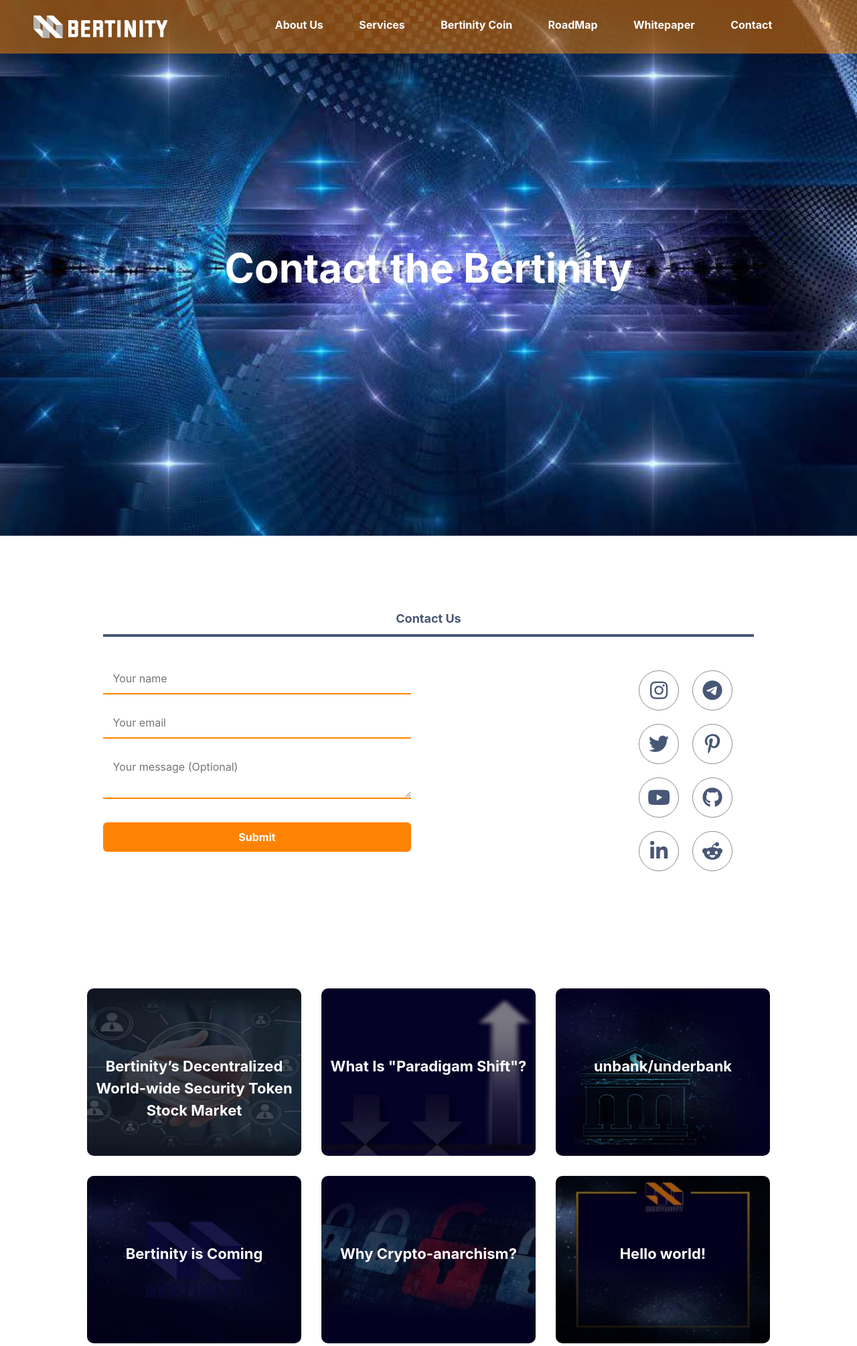
After one commit to mohammad6vakili/Bertinity, a PHP site: page /Contact.html in a window 1280 px wide. The commit adds this page. Shown: the top 2010 px of the page at 67% size. Run offline with PHP 8.4, Linux system fonts and the light colour scheme; some libraries are stand-ins or nearby versions.

Commit message:
contact us page

```diff
--- /dev/null
+++ b/Contact.html
@@ -0,0 +1,194 @@
+<!DOCTYPE html>
+<html lang="en">
+<head>
+    <meta charset="UTF-8">
+    <meta http-equiv="X-UA-Compatible" content="IE=edge">
+    <meta name="viewport" content="width=device-width, initial-scale=1.0">
+    <link rel="stylesheet" href="https://maxcdn.bootstrapcdn.com/bootstrap/4.5.2/css/bootstrap.min.css">
+    <script src="https://ajax.googleapis.com/ajax/libs/jquery/3.5.1/jquery.min.js"></script>
+    <script src="https://cdnjs.cloudflare.com/ajax/libs/popper.js/1.16.0/umd/popper.min.js"></script>
+    <script src="https://maxcdn.bootstrapcdn.com/bootstrap/4.5.2/js/bootstrap.min.js"></script>
+    <link rel="stylesheet" href="https://cdnjs.cloudflare.com/ajax/libs/animate.css/4.1.1/animate.min.css"/>
+    <script src="https://use.fontawesome.com/d742d41545.js"></script>
+    <link rel="stylesheet" href="/style.css">
+    <title>Contact us | Bertinity</title>
+</head>
+<body>
+    <div class="wrapper">
+      <!-----------------------------header---------------------------------------->
+        <div id="hamburger-menu">
+          <div class="close-ham-wrapper">
+            <i class="fa fa-times" id="close-ham"></i>
+          </div>
+          <div class="ham-links">
+            <div>
+                <a href="#">About Us</a>
+            </div>
+            <div>
+                <a href="#">Services</a>
+            </div>
+            <div>
+                <a href="#">Bertinity Coin</a>
+            </div>
+            <div>
+                <a href="#">RoadMap</a>
+            </div>
+            <div>
+                <a href="#">Whitepaper</a>
+            </div>
+            <div>
+                <a href="#">Contact</a>
+            </div>
+          </div>
+        </div>
+        <header class="header">
+            <img src="/images/headerLogo.png" class="header-logo" alt="logo">
+            <div class="header-links">
+                <div>
+                      <a href="#">About Us</a>
+                </div>
+                <div>
+                      <a href="#">Services</a>
+                </div>
+                <div>
+                      <a href="#">Bertinity Coin</a>
+                </div>
+                <div>
+                      <a href="#">RoadMap</a>
+                </div>
+                <div>
+                      <a href="#">Whitepaper</a>
+                </div>
+                <div>
+                      <a href="#">Contact</a>
+                </div>
+            </div>
+            <div id="hamburger-button">
+              <i class="fa fa-bars"></i>
+            </div>
+        </header>
+        <!-------------------------------------body--------------------------------->
+        <main>
+            <section class="contact-header-banner">
+                <span>Contact the Bertinity</span>
+            </section>
+            <section class="contact-main">
+                <div class="contact-main-title">Contact Us</div>
+                <div class="contact-main-form">
+                    <form class="contact-main-form-form">
+                        <input required class="contact-main-form-form-input" type="text" placeholder="Your name">
+                        <input required class="contact-main-form-form-input" type="email" placeholder="Your email">
+                        <textarea class="contact-main-form-form-input" placeholder="Your message (Optional)"></textarea>
+                        <button>Submit</button>
+                    </form>
+                    <div class="contact-main-form-social">
+                        <div>
+                            <a href="https://www.instagram.com/bertinity.io">
+                                <i class="fa fa-instagram"></i>
+                            </a>
+                            <a href="https://t.me/bertinity">
+                                <i class="fa fa-telegram"></i>
+                            </a>
+                            <a href="https://twitter.com/bertinity">
+                                <i class="fa fa-twitter"></i>
+                            </a>
+                            <a href="https://www.pinterest.de/bertinity/">
+                                <i class="fa fa-pinterest-p"></i>
+                            </a>
+                            <a href="https://www.youtube.com/channel/UCyY_Vf3CYkCTnfBs4_Gs_EQ">
+                                <i class="fa fa-youtube-play"></i>
+                            </a>
+                            <a href="https://github.com/Bertinity">
+                                <i class="fa fa-github"></i>
+                            </a>
+                            <a href="https://www.linkedin.com/company/bertinity">
+                                <i class="fa fa-linkedin"></i>
+                            </a>
+                            <a href="https://www.bertinity.com">
+                                <i class="fa fa-reddit-alien"></i>
+                            </a>
+                        </div>
+                    </div>
+                </div>
+            </section>
+            <section class="posts">
+              <div class="posts-item">
+                <div class="post-hover-bg"></div>
+                <img src="/images/bertinity-300x300.jpg" alt="post">
+                <p>Bertinity’s Decentralized World-wide Security Token Stock Market</p>
+              </div>
+              <div class="posts-item">
+                <div class="post-hover-bg"></div>
+                <img src="/images/2.jpg" alt="post">
+                <p>What Is "Paradigam Shift"?</p>
+              </div>
+              <div class="posts-item">
+                <div class="post-hover-bg"></div>
+                <img src="/images/1.jpg" alt="post">
+                <p>unbank/underbank</p>
+              </div>
+              <div class="posts-item">
+                <div class="post-hover-bg"></div>
+                <img src="/images/4.jpg" alt="post">
+                <p>Bertinity is Coming</p>
+              </div>
+              <div class="posts-item">
+                <div class="post-hover-bg"></div>
+                <img src="/images/3.jpg" alt="post">
+                <p>Why Crypto-anarchism?</p>
+              </div>
+              <div class="posts-item">
+                <div class="post-hover-bg"></div>
+                <img src="/images/5.jpg" alt="post">
+                <p>Hello world!</p>
+              </div>
+            </section>
+        </main>
+        <!-------------------------------------footer--------------------------------->
+        <footer class="footer">
+          <div class="footer-bg">
+            <div class="footer-input-section">
+              <span>Anonymous Blockchain Ecosystem</span>
+              <div>
+                <input placeholder="Email" type="text">
+                <button>SIGN UP</button>
+              </div>
+            </div>
+            <div class="footer-social">
+              <div class="footer-social-item">
+                <div>
+                  <img src="/images/Youtube.svg" alt="Youtube">
+                </div>
+                <span>Youtube</span>
+              </div>
+              <div class="footer-social-item">
+                <div>
+                  <img style="margin-right: 5px;" src="/images/Telegram.svg" alt="Telegram">
+                </div>
+                <span>Telegram</span>
+              </div>
+              <div class="footer-social-item">
+                <div>
+                  <img src="/images/Twitter.svg" alt="Twitter">
+                </div>
+                <span>Twitter</span>
+              </div>
+              <div class="footer-social-item">
+                <div>
+                  <img src="/images/Reddit.svg" alt="Reddit">
+                </div>
+                <span>Reddit</span>
+              </div>
+              <div class="footer-social-item">
+                <div>
+                  <img src="/images/Linkdin.svg" alt="Linkdin">
+                </div>
+                <span>Linkdin</span>
+              </div>
+            </div>
+          </div>
+        </footer>
+    </div>
+</body>
+<script src="script.js"></script>
+</html>
--- a/style.css
+++ b/style.css
@@ -674,7 +674,103 @@
   top: 0;
   left: 0;
   border-radius: 10px 0 0 10px;
-  background:rgba(0, 0, 0, 0) linear-gradient(rgba(0, 0, 0, 0.3), rgba(0, 0, 0, 0.3)) repeat scroll 0% 0%;;
+  background: rgba(0, 0, 0, 0)
+    linear-gradient(rgba(0, 0, 0, 0.3), rgba(0, 0, 0, 0.3)) repeat scroll 0% 0%;
+}
+/* ------------------------------------------contact-----------------------------------------------*/
+.contact-header-banner {
+  width: 100%;
+  height: 100vh;
+  display: flex;
+  justify-content: center;
+  align-items: center;
+  background-image: url(/images/header_contact.jpg);
+  background-repeat: no-repeat;
+  background-size: cover;
+}
+.contact-header-banner > span {
+  font-size: 60px;
+  font-weight: 700;
+  color: white;
+}
+.contact-main {
+  width: 100%;
+  display: flex;
+  flex-direction: column;
+  align-items: center;
+  margin-top: 100px;
+}
+.contact-main-title {
+  width: 76%;
+  color: #485776;
+  display: flex;
+  justify-content: center;
+  font-size: 18px;
+  font-weight: 700;
+  padding: 10px;
+  border-bottom: 4px solid #485776 ;
+}
+.contact-main-form{
+  width: 100%;
+  margin-top: 40px;
+  display: flex;
+}
+.contact-main-form-form{
+  width: 60%;
+  display: flex;
+  flex-direction: column;
+  align-items: center;
+}
+.contact-main-form-form-input , .contact-main-form-form>button{
+  width: 60%;
+  padding:10px 15px;
+  margin-bottom: 20px;
+  min-width: 300px;
+  border: none;
+  border-bottom: 2px solid #ff8303;
+}
+.contact-main-form-form>button{
+  border: none;
+  background-color: #ff8303;
+  color: white;
+  font-weight: 700;
+  margin-top: 15px;
+  border-radius: 6px;
+}
+.contact-main-form-form>button:hover{
+  box-shadow: 1px 1px 5px rgba(0, 0, 0, 0.192);
+}
+.contact-main-form-social{
+  width: 40%;
+  display: flex;
+  justify-content: center;
+}
+.contact-main-form-social>div{
+  width: 200px;
+  display: flex;
+  justify-content: center;
+  flex-wrap: wrap;
+}
+.contact-main-form-social>div>a{
+  width: 60px;
+  height: 60px;
+  display: flex;
+  margin: 10px;
+  justify-content: center;
+  align-items: center;
+  border-radius: 50%;
+  border: 1px solid rgba(0, 0, 0, 0.452);
+  cursor: pointer;
+  font-size: 30px;
+  color: #485776 !important;
+}
+.contact-main-form-social>div>a:hover{
+  background-color: #ff8303;
+  color: white !important;
+  border: none;
+  transition-duration: .2s;
+  box-shadow: 1px 1px 5px rgba(0, 0, 0, 0.205);
+  text-decoration: none;
 }
 /* ---------------------------------------------------------------------footer---------------------------------------------------------------- */
 .posts {
@@ -801,7 +897,7 @@
 .footer-social-item > span {
   color: white;
 }
-/* ------------------------------------------------------------------------------------------- */
+/* ---------------------------------------------mobile view----------------------------------------------- */
 @media only screen and (max-width: 1200px) {
   .about-main-banner-one > div {
     margin-left: 20px;
@@ -880,6 +976,9 @@
   .services-explore-text {
     left: 11.5%;
   }
+  .contact-header-banner > span {
+    font-size: 50px;
+  }
 }
 @media only screen and (max-width: 600px) {
   .about-main-banner-two > span {
@@ -888,6 +987,21 @@
   }
   .about-node-five {
     top: 59%;
+  }
+  .contact-header-banner > span {
+    font-size: 35px;
+  }
+  .contact-main-form{
+    flex-direction: column !important;
+  }
+  .contact-main-form-form{
+    width: 100%;
+  }
+  .contact-main-form-social{
+    width: 100%;
+  }
+  .contact-main-form-social>div{
+    width: 380px;
   }
 }
 @media only screen and (max-width: 500px) {
@@ -952,4 +1066,7 @@
   .about-node-five {
     display: none !important;
   }
+  .contact-header-banner > span {
+    font-size: 28px;
+  }
 }
```
Also changed, not shown: images/header_contact.jpg (added).
